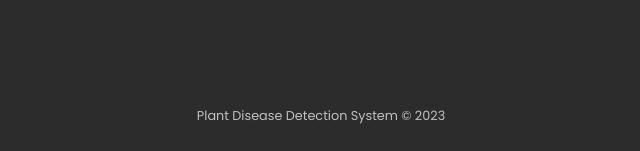
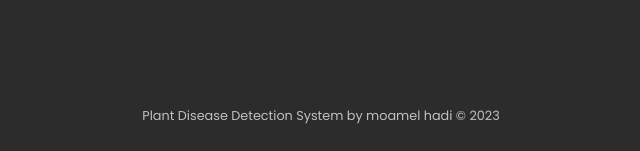
Before and after one commit to rrrhu3786/plant_disease_deb0, a Flask app: page / in a window 1280 px wide. Shown: the part 761-912 px from the top of the page, without its empty margins (319-959 px from the left). Run offline with Flask 3, Linux system fonts and the light colour scheme.

Commit message:
Update index.html

```diff
--- a/templates/index.html
+++ b/templates/index.html
@@ -282,7 +282,7 @@
   </main>
 
   <footer>
-    <p>Plant Disease Detection System © 2023</p>
+    <p>Plant Disease Detection System by moamel hadi © 2023</p>
   </footer>
 
   <script>
```
